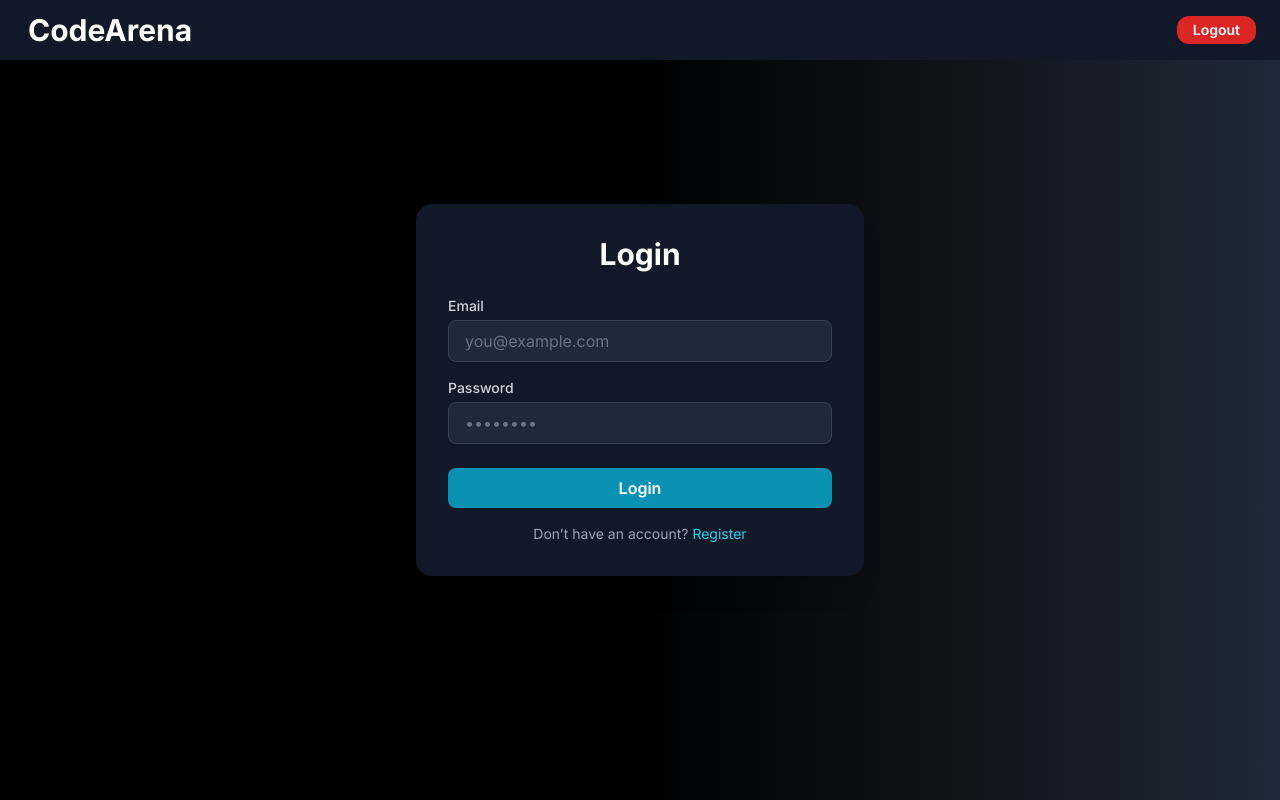
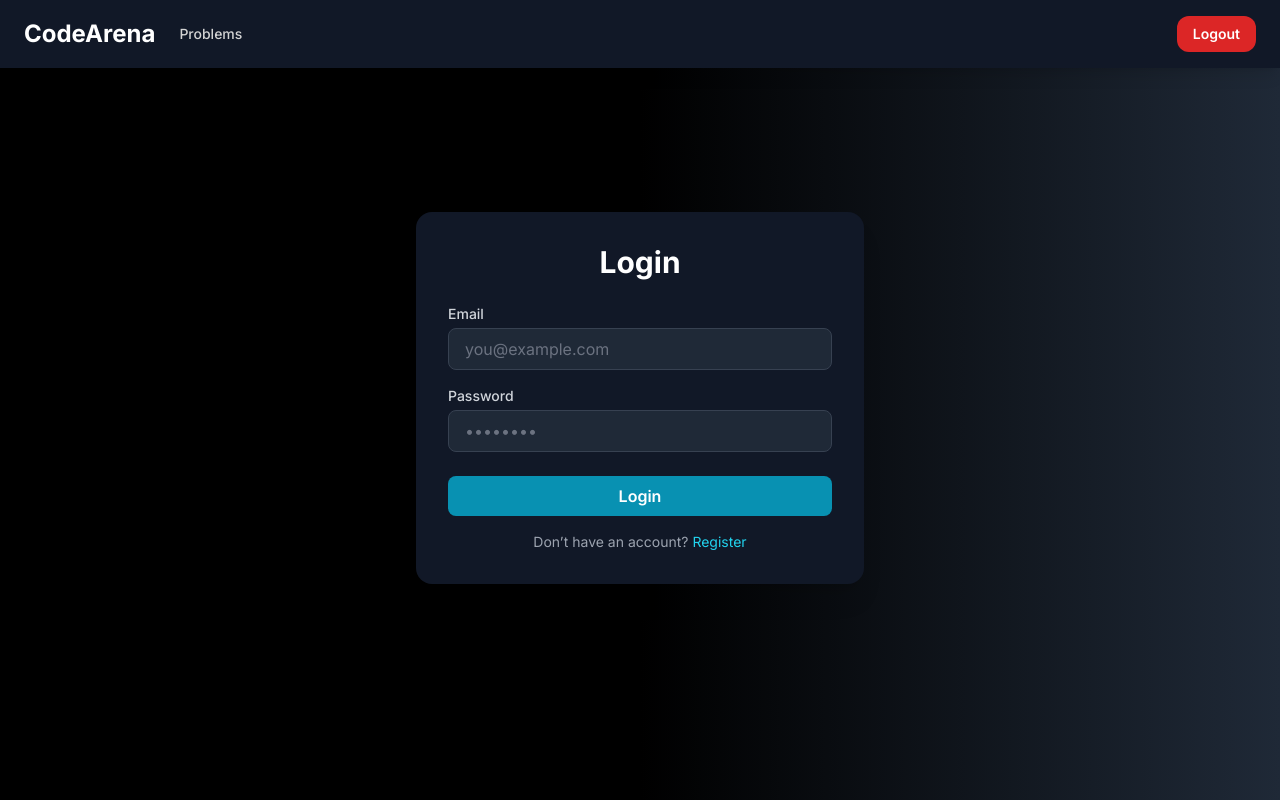
Before and after one commit to Anush-Krish/codearena, a React (Vite) app in the folder codearena-frontend/: page /login in a window 1280 px wide. Built offline with nearby package versions, Linux system fonts and the light colour scheme.

Commit message:
in navgation adding problems page navigation

```diff
--- a/codearena-frontend/src/components/Navbar.jsx
+++ b/codearena-frontend/src/components/Navbar.jsx
@@ -1,26 +1,33 @@
 import React from 'react';
-import {useNavigate} from 'react-router-dom';
-import auth from '../pages/Login.jsx'
+import { useNavigate, Link } from 'react-router-dom';
 
 const Navbar = () => {
     const navigate = useNavigate();
 
     const handleLogout = () => {
         document.cookie = 'token=; Max-Age=0; path=/';
-
         navigate('/login');
     };
 
+    return (
+        <nav className="flex items-center justify-between py-4 px-6 bg-gray-900 shadow-lg">
+            {/* Left Side - Brand + Navigation */}
+            <div className="flex items-center gap-6">
+                <span className="text-2xl font-bold text-white">CodeArena</span>
+                <Link
+                    to="/problems"
+                    className="text-sm font-medium text-neutral-300 hover:text-white transition"
+                >
+                    Problems
+                </Link>
 
-    return (
-        <nav className="flex items-center justify-between py-3 px-6 bg-gray-900">
-            <div className="flex flex-shrink-0 items-center">
-                <span className="mx-1 text-3xl font-bold text-white">CodeArena</span>
             </div>
-            <div className="flex items-center gap-4 text-2xl text-white">
+
+            {/* Right Side - Logout Button */}
+            <div>
                 <button
                     onClick={handleLogout}
-                    className="rounded-xl bg-red-600 px-4 py-1 text-sm font-semibold hover:bg-red-700 transition"
+                    className="rounded-xl bg-red-600 px-4 py-2 text-sm font-semibold text-white hover:bg-red-700 transition"
                 >
                     Logout
                 </button>
```
